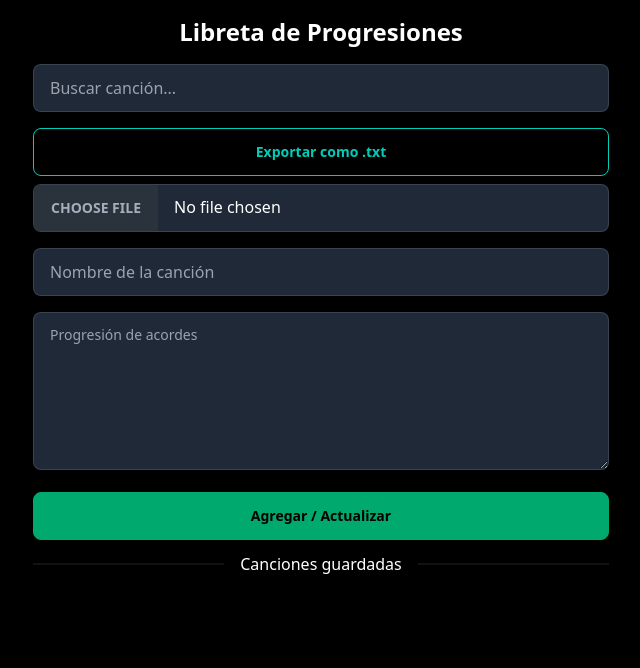
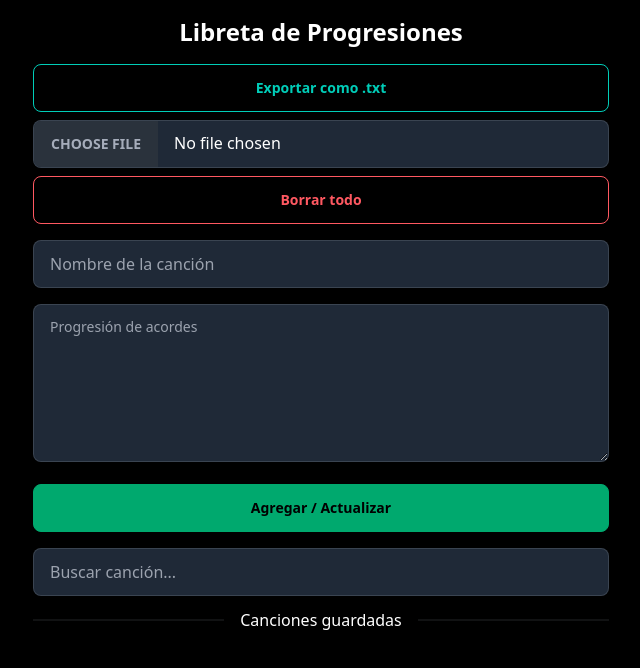
Before and after one commit to fernan2lopezkto/libretaDeNotas, a plain HTML site: page index.html in a window 1280 px wide. Shown: the whole page, without its empty margins (319-959 px from the left). Drawn offline with nearby package versions, Linux system fonts and the light colour scheme.

Commit message:
Actualizar index.html

```diff
--- a/index.html
+++ b/index.html
@@ -15,13 +15,6 @@
     <main class="max-w-xl mx-auto space-y-4">
       <h1 class="text-2xl font-bold text-center">Libreta de Progresiones</h1>
 
-      <input
-        id="searchInput"
-        type="text"
-        placeholder="Buscar canción..."
-        class="input input-bordered w-full bg-gray-800 text-white"
-      />
-
       <div class="mb-4 flex flex-col gap-2">
         <button id="exportBtn" class="btn btn-outline btn-accent w-full">
           Exportar como .txt
@@ -33,6 +26,10 @@
           accept=".txt"
           class="file-input file-input-bordered w-full bg-gray-800 text-white"
         />
+
+        <button id="clearAllBtn" class="btn btn-outline btn-error w-full">
+          Borrar todo
+        </button>
       </div>
 
       <input
@@ -49,11 +46,18 @@
       ></textarea>
       <button id="addBtn" class="btn btn-success w-full">Agregar / Actualizar</button>
 
+      <input
+        id="searchInput"
+        type="text"
+        placeholder="Buscar canción..."
+        class="input input-bordered w-full bg-gray-800 text-white mt-4"
+      />
+
       <div class="divider">Canciones guardadas</div>
       <ul id="songList" class="space-y-2"></ul>
     </main>
 
-    <!-- Contenedor de toasts -->
+    <!-- Toasts -->
     <div id="toastContainer" class="toast toast-top toast-end"></div>
 
     <script src="app.js" defer></script>
```
